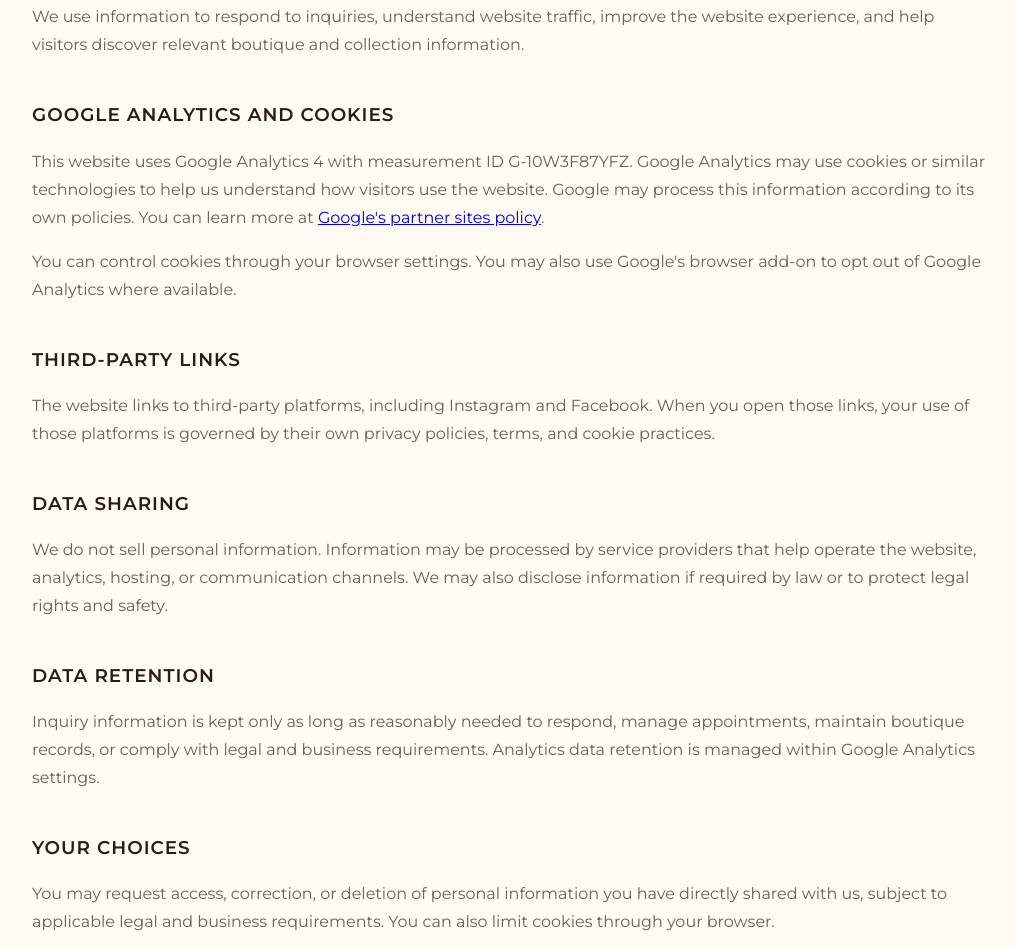
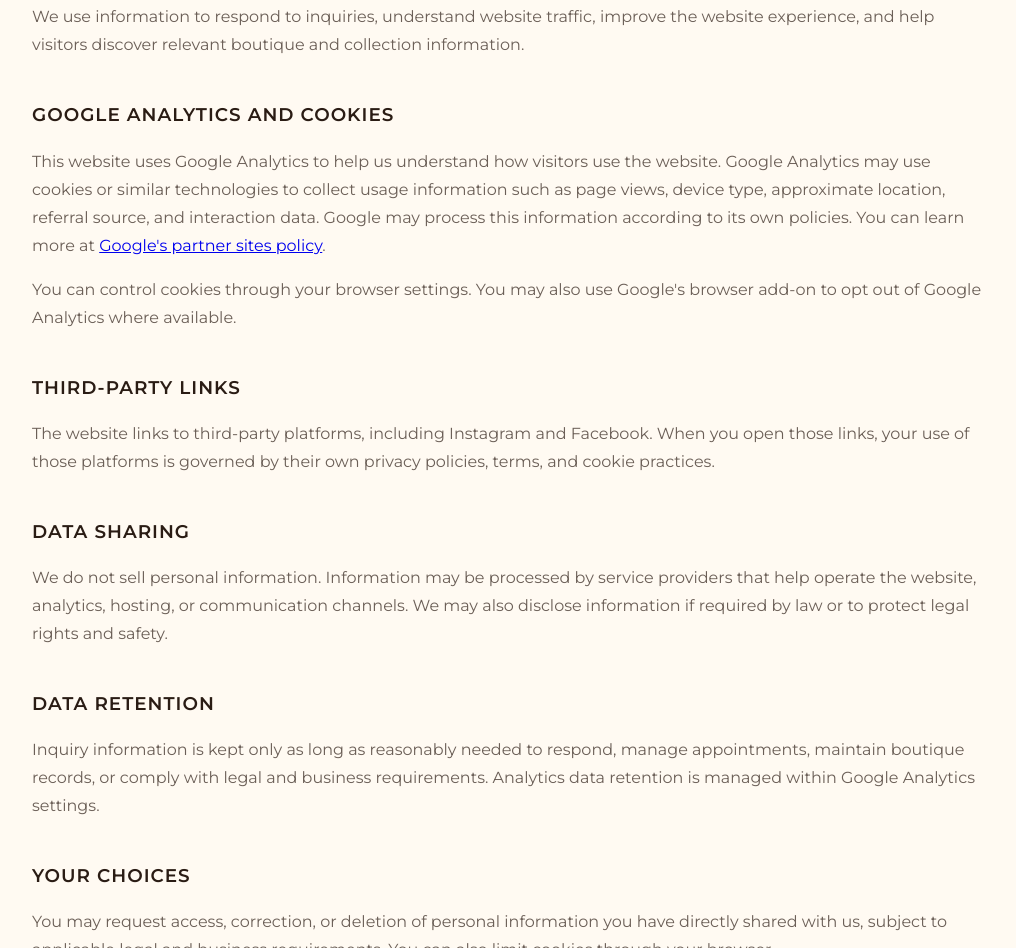
Before and after one commit to crusaderjatt-ship-it/kesaribyshammirandhawa, a website: page privacy-policy.html in a window 1280 px wide. Shown: the part 828-1776 px from the top of the page, without its empty margins (128-1144 px from the left). Drawn offline with Linux system fonts and the light colour scheme.

Commit message:
Remove visible analytics measurement ID

```diff
--- a/privacy-policy.html
+++ b/privacy-policy.html
@@ -80,7 +80,7 @@
         <p>We use information to respond to inquiries, understand website traffic, improve the website experience, and help visitors discover relevant boutique and collection information.</p>
 
         <h2>Google Analytics And Cookies</h2>
-        <p>This website uses Google Analytics 4 with measurement ID G-10W3F87YFZ. Google Analytics may use cookies or similar technologies to help us understand how visitors use the website. Google may process this information according to its own policies. You can learn more at <a href="https://policies.google.com/technologies/partner-sites" target="_blank" rel="noopener noreferrer">Google's partner sites policy</a>.</p>
+        <p>This website uses Google Analytics to help us understand how visitors use the website. Google Analytics may use cookies or similar technologies to collect usage information such as page views, device type, approximate location, referral source, and interaction data. Google may process this information according to its own policies. You can learn more at <a href="https://policies.google.com/technologies/partner-sites" target="_blank" rel="noopener noreferrer">Google's partner sites policy</a>.</p>
         <p>You can control cookies through your browser settings. You may also use Google's browser add-on to opt out of Google Analytics where available.</p>
 
         <h2>Third-Party Links</h2>
```
